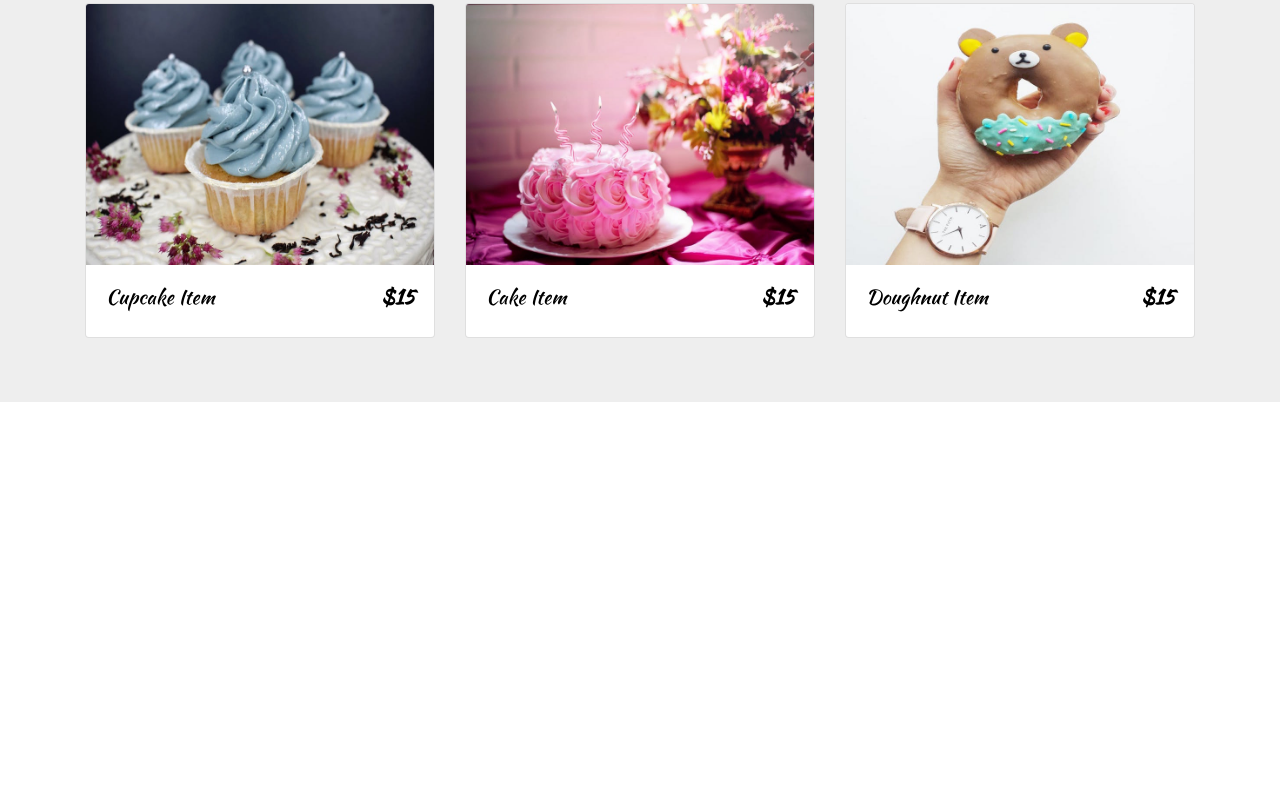
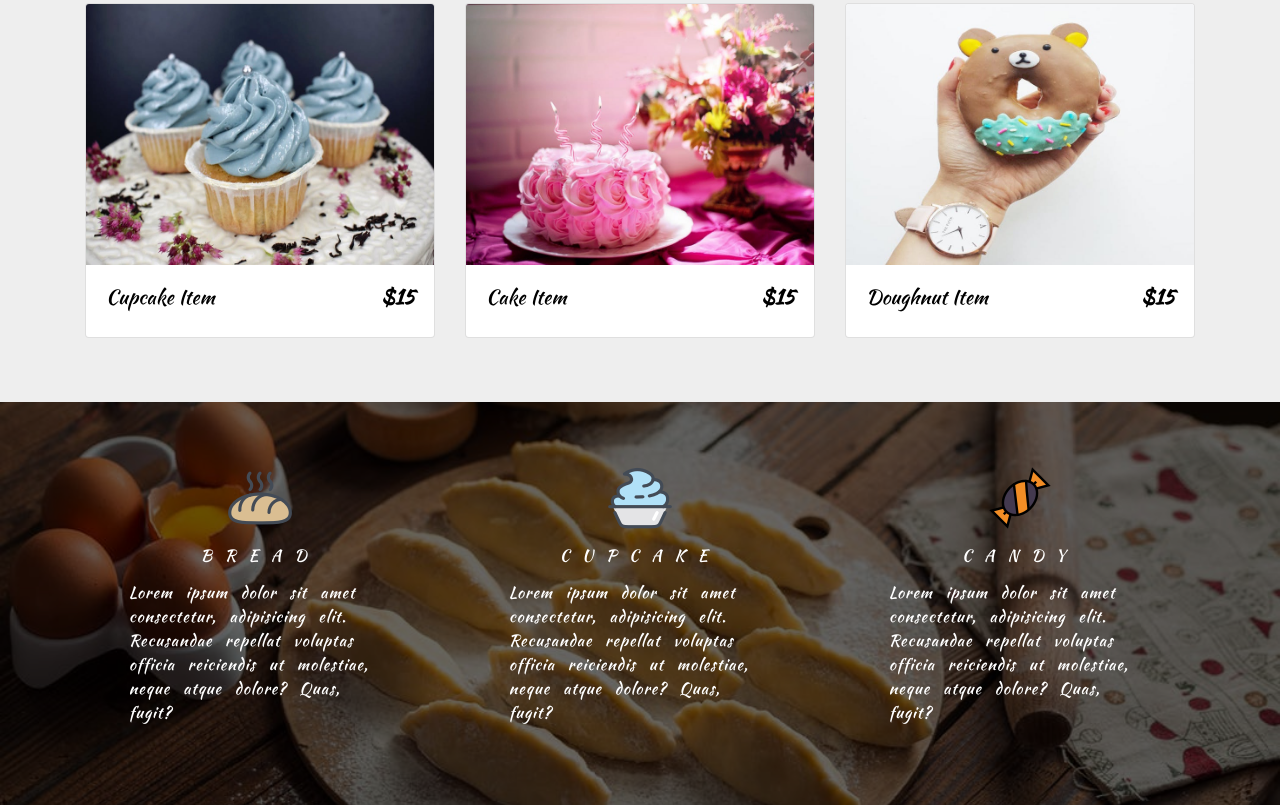
Before and after one commit to mdrifatsarker/grandma, a plain HTML site: page index.html in a window 1280 px wide. Shown: the part 2752-3557 px from the top of the page. Before the commit the page ends 3154 px from the top, so only its background shows below. Drawn offline with nearby package versions, Linux system fonts and the light colour scheme.

Commit message:
service section done

```diff
--- a/css/style.css
+++ b/css/style.css
@@ -164,6 +164,18 @@ body {
   top: 0;
   left: 0;
 }
+/* services section */
+.services{
+  color: var(--mainWhite);
+  background: linear-gradient(rgba(0,0,0,0.6),rgba(0,0,0,0.6)) , url('../img/servicesBcg.jpeg')center/cover fixed no-repeat;
+}
+.service-title{
+  letter-spacing: 0.8rem;
+}
+.service-text{
+  letter-spacing: 0.06rem;
+  word-spacing: 0.5rem;
+}
 
 /*
   Designed By Md Rifat Sarker.
--- a/index.html
+++ b/index.html
@@ -404,6 +404,42 @@
   </section>
   <!-- end of store section -->
 
+  <!-- Services Section -->
+  <section id="services" class="services py-5">
+    <div class="container">
+      <div class="row">
+        <!-- single services -->
+        <div class="col-md-4 text-center my-3">
+          <img src="img/bread-icon.png" alt="bread icon">
+          <h6 class="text-uppercase my-3 service-title">bread</h6>
+          <p class="w-75 mx-auto text-left service-text">
+            Lorem ipsum dolor sit amet consectetur, adipisicing elit. Recusandae repellat voluptas officia reiciendis ut molestiae, neque atque dolore? Quas, fugit?
+          </p>
+        </div>
+        <!-- end of single services -->
+        <!-- single services -->
+        <div class="col-md-4 text-center my-3">
+          <img src="img/cupcake-icon.png" alt="cupcake icon">
+          <h6 class="text-uppercase my-3 service-title">cupcake</h6>
+          <p class="w-75 mx-auto text-left service-text">
+            Lorem ipsum dolor sit amet consectetur, adipisicing elit. Recusandae repellat voluptas officia reiciendis ut molestiae, neque atque dolore? Quas, fugit?
+          </p>
+        </div>
+        <!-- end of single services -->
+        <!-- single services -->
+        <div class="col-md-4 text-center my-3">
+          <img src="img/candy-icon.png" alt="candy icon">
+          <h6 class="text-uppercase my-3 service-title">candy</h6>
+          <p class="w-75 mx-auto text-left service-text">
+            Lorem ipsum dolor sit amet consectetur, adipisicing elit. Recusandae repellat voluptas officia reiciendis ut molestiae, neque atque dolore? Quas, fugit?
+          </p>
+        </div>
+        <!-- end of single services -->
+      </div>
+    </div>
+  </section>
+  <!-- End of Services Section -->
+
   <!-- jquery -->
   <script src="https://code.jquery.com/jquery-3.5.1.slim.min.js"></script>
   <!-- popper -->
```
